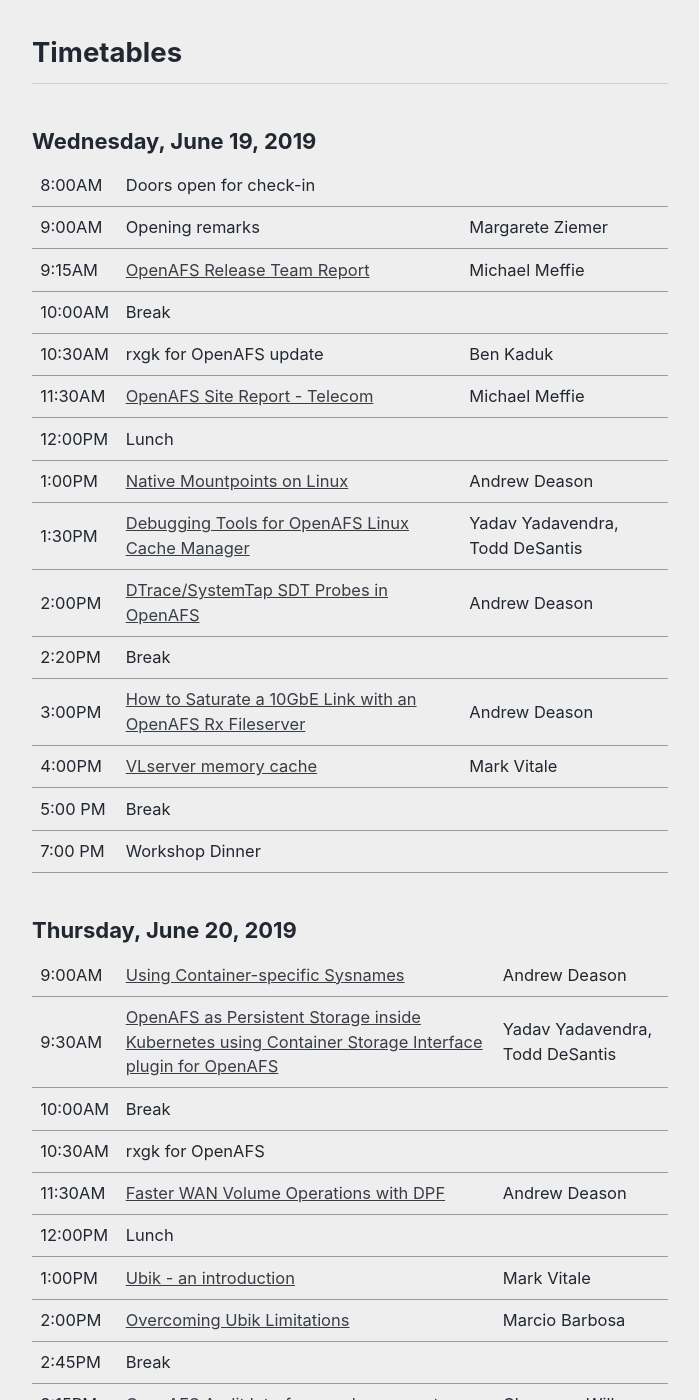
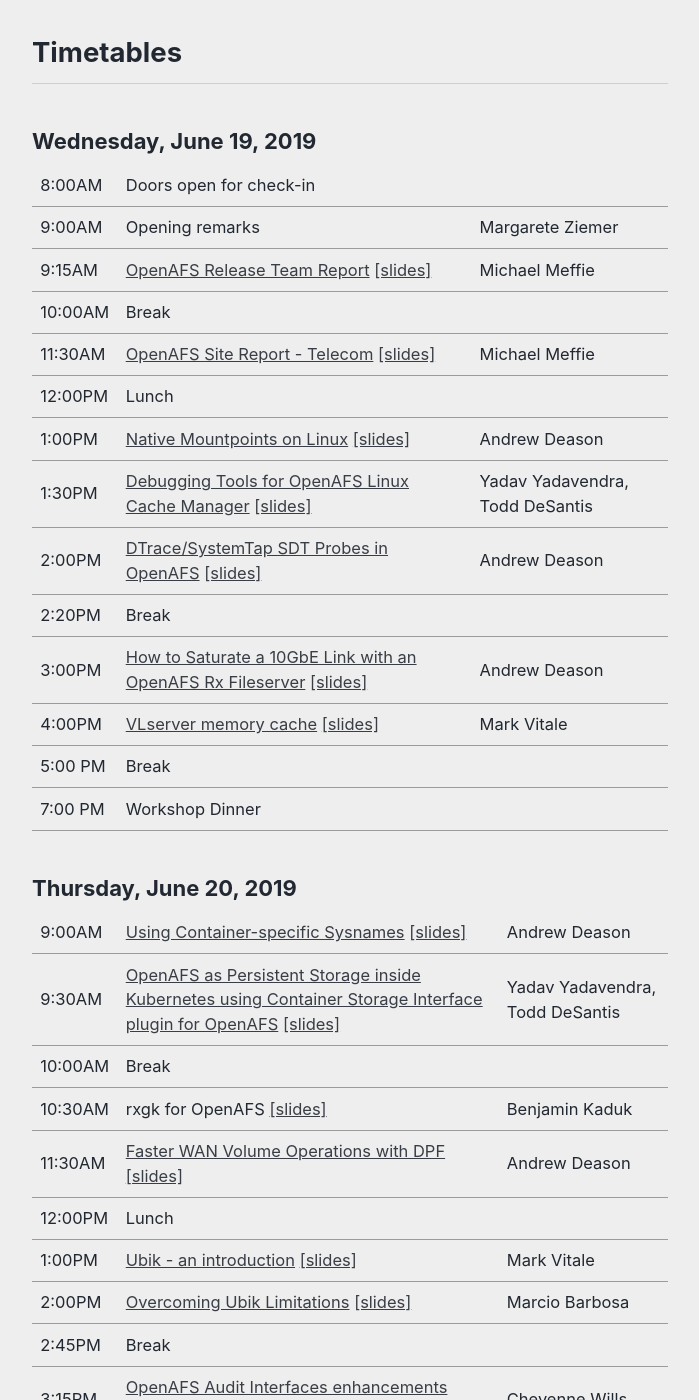
Before and after one commit to openafsfoundation/openafs-workshop.org, a Jekyll site: the page built from _pages/2019/schedule.md, in a window 1280 px wide and 1400 px high, scrolled down 425 px. Shown: the whole window, without its empty margins (290-989 px from the left). Built offline with Jekyll 4.4.1, drawn with Linux system fonts in a browser that asks for light colours; cached includes are drawn as plain includes; nearby versions of some CDN libraries; some of the changed lines change nothing that is shown; some of the changed text lies outside the part shown.

Commit message:
2019: add links to slides on the schedule page

```diff
--- a/_layouts/workshop/schedule.html
+++ b/_layouts/workshop/schedule.html
@@ -25,11 +25,16 @@
   {% for t in tt.timetable %}
   <tr>
     <td>{{ t.time }}</td>
+    <td>
     {% if t.ref %}
-    <td><a href="/2019/schedule/{{ t.ref }}/">{{ t.title }}</a></td>
+    <a href="/2019/schedule/{{ t.ref }}/">{{ t.title }}</a>
     {% else %}
-    <td>{{ t.title }}</td>
+    {{ t.title }}
     {% endif %}
+    {% if t.slides %}
+    <a href="/assets/2019/slides/{{ t.slides }}">[slides]</a>
+    {% endif %}
+    </td>
     <td>{{ t.presenter }}</td>
   </tr>
   {% endfor %}
--- a/_pages/2019/schedule.md
+++ b/_pages/2019/schedule.md
@@ -24,18 +24,16 @@
         title: OpenAFS Release Team Report
         presenter: Michael Meffie
         ref: openafs-release-team-report
+        slides: 2019-06-19-01-mmeffie-bkaduk-release-team-report.pdf
 
       - time: 10:00AM
         title: Break
-
-      - time: 10:30AM
-        presenter: Ben Kaduk
-        title: rxgk for OpenAFS update
 
       - time: 11:30AM
         title: OpenAFS Site Report - Telecom
         presenter: Michael Meffie
         ref: openafs-site-report-sunrise
+        slides: 2019-06-19-02-rbrunckhorst-mmeffie-sunrise-site-report.pdf
 
       - time: 12:00PM
         title: Lunch
@@ -44,16 +42,19 @@
         title: Native Mountpoints on Linux
         presenter: Andrew Deason
         ref: native-mountpoints-on-linux
+        slides: 2019-06-19-03-adeason-linux-mtpt.pdf
 
       - time: 1:30PM
         title: Debugging Tools for OpenAFS Linux Cache Manager
         presenter: Yadav Yadavendra, Todd DeSantis
         ref: debugging-tools-for-openafs
+        slides: 2019-06-19-04-yyadav-openafs-debugging-tools.pdf
 
       - time: 2:00PM
         title: DTrace/SystemTap SDT Probes in OpenAFS
         presenter: Andrew Deason
         ref: dtrace-systemtap-probes-in-openafs
+        slides: 2019-06-19-05-adeason-dtrace.pdf
 
       - time: 2:20PM
         title: Break
@@ -62,11 +63,13 @@
         title: How to Saturate a 10GbE Link with an OpenAFS Rx Fileserver
         presenter: Andrew Deason
         ref: how-to-saturate-a-10g-link-with-an-openafs-rx-fileserver
+        slides: 2019-06-19-06-adeason-rxlperf.pdf
 
       - time: 4:00PM
         title: VLserver memory cache
         presenter: Mark Vitale
         ref: vlserver-memory-cache
+        slides: 2019-06-19-07-mvitale-vlmh.pdf
 
       - time: 5:00 PM
         title: Break
@@ -81,22 +84,27 @@
         title: Using Container-specific Sysnames
         presenter: Andrew Deason
         ref: using-container-specific-systnames
+        slides: 2019-06-20-01-adeason-atsys.pdf
 
       - time: 9:30AM
         title: OpenAFS as Persistent Storage inside Kubernetes using Container Storage Interface plugin for OpenAFS
         presenter: Yadav Yadavendra, Todd DeSantis
         ref: openafs-as-persistent-storage-inside-kubernetes
+        slides: 2019-06-20-02-yyadav-openafs-csi.pdf
 
       - time: 10:00AM
         title: Break
 
       - time: 10:30AM
         title: rxgk for OpenAFS
+        presenter: Benjamin Kaduk
+        slides: 2019-06-20-03-bkaduk-rxgk-bpw2019.pdf
 
       - time: 11:30AM
         title: Faster WAN Volume Operations with DPF
         presenter: Andrew Deason
         ref: faster-wan-volume-operations-with-dpf
+        slides: 2019-06-20-04-adeason-dpf.pdf
 
       - time: 12:00PM
         title: Lunch
@@ -105,11 +113,13 @@
         title: Ubik - an introduction
         presenter: Mark Vitale
         ref: ubik-an-introduction
+        slides: 2019-06-20-05-mvitale-intro-to-ubik.pdf
 
       - time: 2:00PM
         title: Overcoming Ubik Limitations
         presenter: Marcio Barbosa
         ref: overcoming-ubik-limitations
+        slides: 2019-06-20-06-mbarbosa-overcoming-ubik-limitations.pdf
 
       - time: 2:45PM
         title: Break
@@ -118,16 +128,19 @@
         title: OpenAFS Audit Interfaces enhancements
         presenter: Cheyenne Wills
         ref: openafs-audit-interfaces-enhancements
+        slides: 2019-06-20-07-cwills-audit.pdf
 
       - time: 3:45PM
         title: Cross-cell Volume Sync with CellCC
         presenter: Andrew Deason
         ref: cross-cell-volume-sync-with-cellcc
+        slides: 2019-06-20-08-adeason-cellcc.pdf
 
       - time: 4:15PM
         title: Deploying OpenAFS Cells using Ansible
         presenter: Cheyenne Wills
         ref: deploying-openafs-cells-using-ansible
+        slides: 2019-06-20-09-cwills-ansible.pdf
 
       - time: 5:00 PM
         title: End of day 2
@@ -139,6 +152,7 @@
         title: A Robot Framework Test Suite for OpenAFS
         presenter: Michael Meffie
         ref: a-robot-frameworks-test-suite-for-openafs
+        slides: 2019-06-21-01-mmeffie-openafs-robotest.pdf
 
       - time: 9:45AM
         title: Break
@@ -147,11 +161,13 @@
         title: Static analysis of OpenAFS code base
         presenter: Cheyenne Wills
         ref: static-analysis-of-openafs-code-base
+        slides: 2019-06-21-03-cwills-openafs-static-analysis.pdf
 
       - time: 10:45AM
         title: Introducing a common interface to access AFS statistics
         presenter: Marcio Barbosa
         ref: introducing-a-common-interface-to-access-afs-statistics
+        slides: 2019-06-21-02-mbarbosa-openafs-stats-interface.pdf
 
       - time: 11:15AM
         title: Closing Remarks
```
